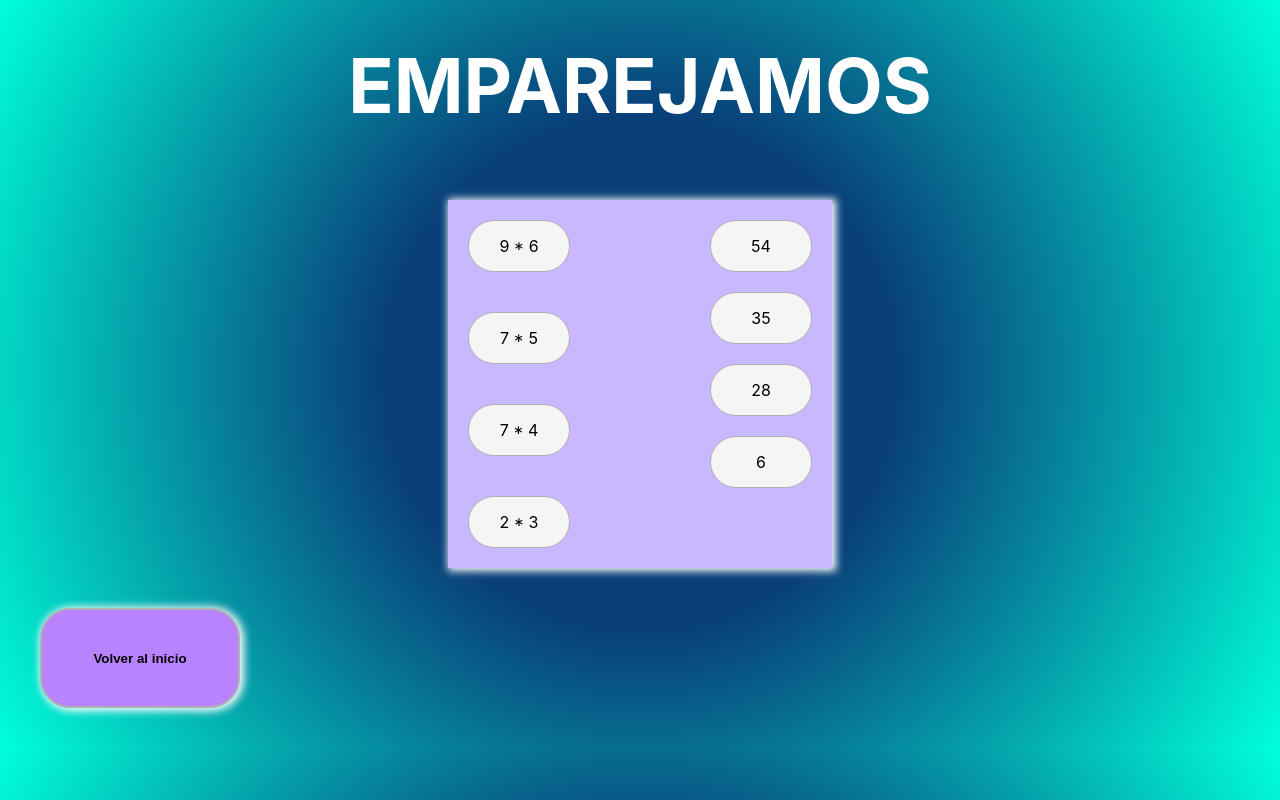
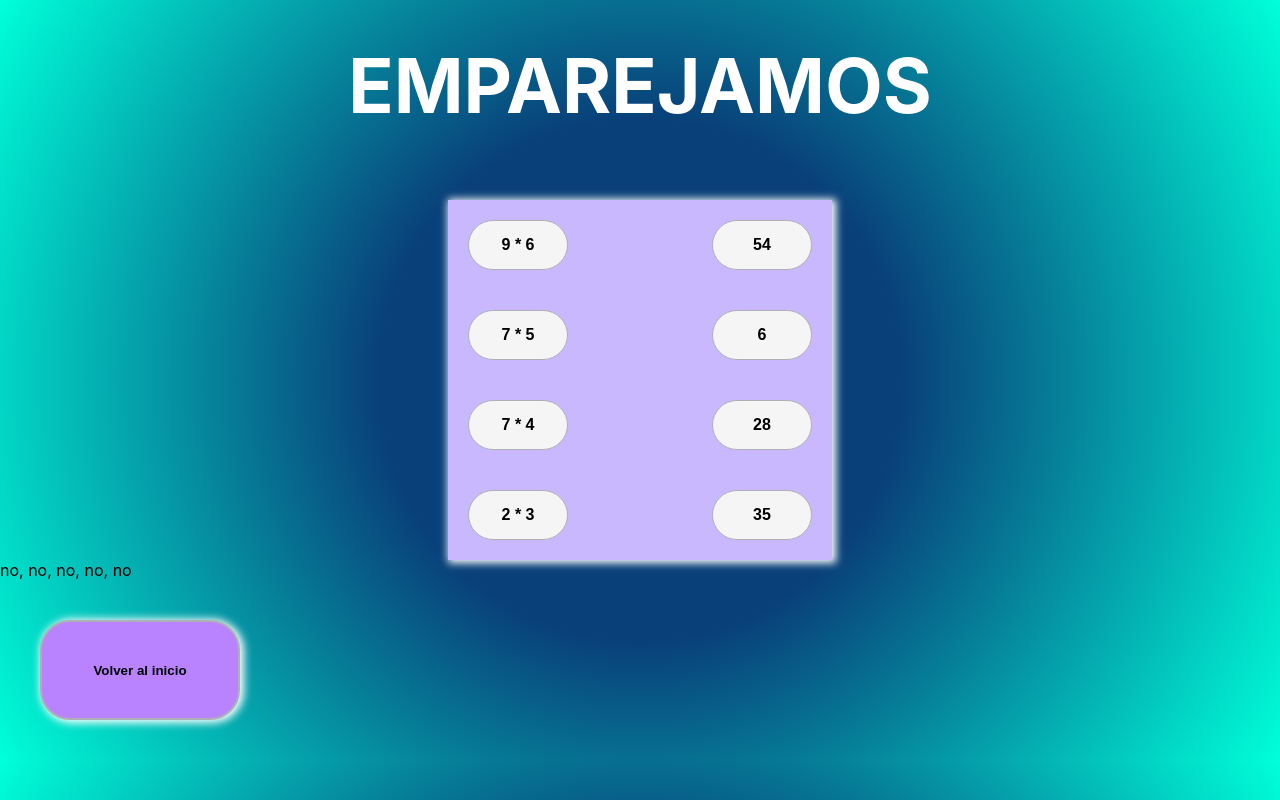
Before and after one commit to MariaJGuerrero/app-multiplicaciones, a React (Create React App) app: page /parejas in a window 1280 px wide. Built offline with nearby package versions, Linux system fonts and the light colour scheme.

Commit message:
funciones comprobar resultados en parejas

```diff
--- a/src/componentes/parejas-columna- resultados.jsx
+++ /dev/null
@@ -1,7 +0,0 @@
-function ColumnaTarjetasResultados({ resultado }){
-    return(
-
-            <div className="tarjeta resultado">{resultado}</div>
-    )
-}
-export default ColumnaTarjetasResultados;
--- a/src/componentes/parejas-columna-operaciones.jsx
+++ /dev/null
@@ -1,7 +0,0 @@
-function ColumnaTarjetasOperaciones({ operacion }){
-    return(
-
-            <div className="tarjeta operacion">{operacion}</div>
-    )
-}
-export default ColumnaTarjetasOperaciones;
--- a/src/paginas/parejas/parejas.css
+++ b/src/paginas/parejas/parejas.css
@@ -23,6 +23,13 @@
 
 }
 
+.columna-parejas-resultados{
+    display: flex;
+    flex-direction: column;
+    justify-content: flex-end;
+
+}
+
 .tarjeta{
     min-width: 100px;
     height: 50px;
@@ -34,4 +41,10 @@
     border-radius: 30px;
     cursor: pointer;
     margin: 20px;
+    font-size: 1em;
+    font-weight: bold;
 }
+
+.bien-hecho{
+    background-color: green;
+}
--- a/src/paginas/parejas/parejas.jsx
+++ b/src/paginas/parejas/parejas.jsx
@@ -1,9 +1,8 @@
 import React from "react";
 import { Link } from 'react-router-dom';
 import BotonInicio from "../../componentes/boton-inicio";
-import ColumnaTarjetasResultados from "../../componentes/parejas-columna- resultados";
-import ColumnaTarjetasOperaciones from "../../componentes/parejas-columna-operaciones";
 import './parejas.css'
+import { useState } from 'react';
 
 
 
@@ -15,16 +14,43 @@ function getRandomIntInclusive(min, max) {
 }
 
 const operadores = [
-    {a: getRandomIntInclusive(1, 10), b: getRandomIntInclusive(1, 10)},
-    {a: getRandomIntInclusive(1, 10), b: getRandomIntInclusive(1, 10)},
-    {a: getRandomIntInclusive(1, 10), b: getRandomIntInclusive(1, 10)},
-    {a: getRandomIntInclusive(1, 10), b: getRandomIntInclusive(1, 10)},
+  { a: getRandomIntInclusive(1, 10), b: getRandomIntInclusive(1, 10) },
+  { a: getRandomIntInclusive(1, 10), b: getRandomIntInclusive(1, 10) },
+  { a: getRandomIntInclusive(1, 10), b: getRandomIntInclusive(1, 10) },
+  { a: getRandomIntInclusive(1, 10), b: getRandomIntInclusive(1, 10) },
 ]
+
+
 
 const resultados = operadores.map((operador) => operador.a * operador.b)
 
 
+const shuffle = (arr) => {
+  const length = arr.length
+
+  for (let i = 0; i < length; i++) {
+    const rand_index = Math.floor(Math.random() * length)
+
+    const rand = arr[rand_index]
+
+    arr[rand_index] = arr[i]
+    arr[i] = rand
+  }
+}
+
+shuffle(resultados);
+
+
+
+
+
+
+
 function Parejas() {
+
+  const [operadoresSeleccionados, setOperadoresSeleccionados] = useState();
+  const [resultadoValido, setResultadoValido] = useState();
+
   return (
     <div className="contenedor-principal-parejas">
       <header>
@@ -33,13 +59,33 @@ function Parejas() {
 
       <section className="contenedor-parejas">
         <div className="columna-parejas-operaciones">
-                {operadores.map((operador) => <ColumnaTarjetasOperaciones operacion= {operador.a + ' * ' + operador.b} />)}
+          {operadores.map((operador, index) =>
+            <button
+              onClick={() =>
+                setOperadoresSeleccionados(operador.a * operador.b)
+              }
+              className={"tarjeta operacion"}
+            >
+              {`${operador.a} * ${operador.b}`}
+            </button>)
+          }
         </div>
         <div className="columna-parejas-resultados">
-                {resultados.map((operador) => <ColumnaTarjetasResultados resultado= {operador} /> )}
+          {resultados.map((resultado) =>
+            <button
+              onClick={() => {
+                if (operadoresSeleccionados === resultado) {
+                  setResultadoValido(true)
+                }
+              }}
+              className={"tarjeta resultado"}
+            >
+              {resultado}
+            </button>)
+          }
         </div>
       </section>
-
+          <p>{resultadoValido? 'Bien hecho!' : 'no, no, no, no, no'}</p>
       <footer>
         <Link to="/">
           <BotonInicio
```
Lines whose indentation alone changed are shown as unchanged.
